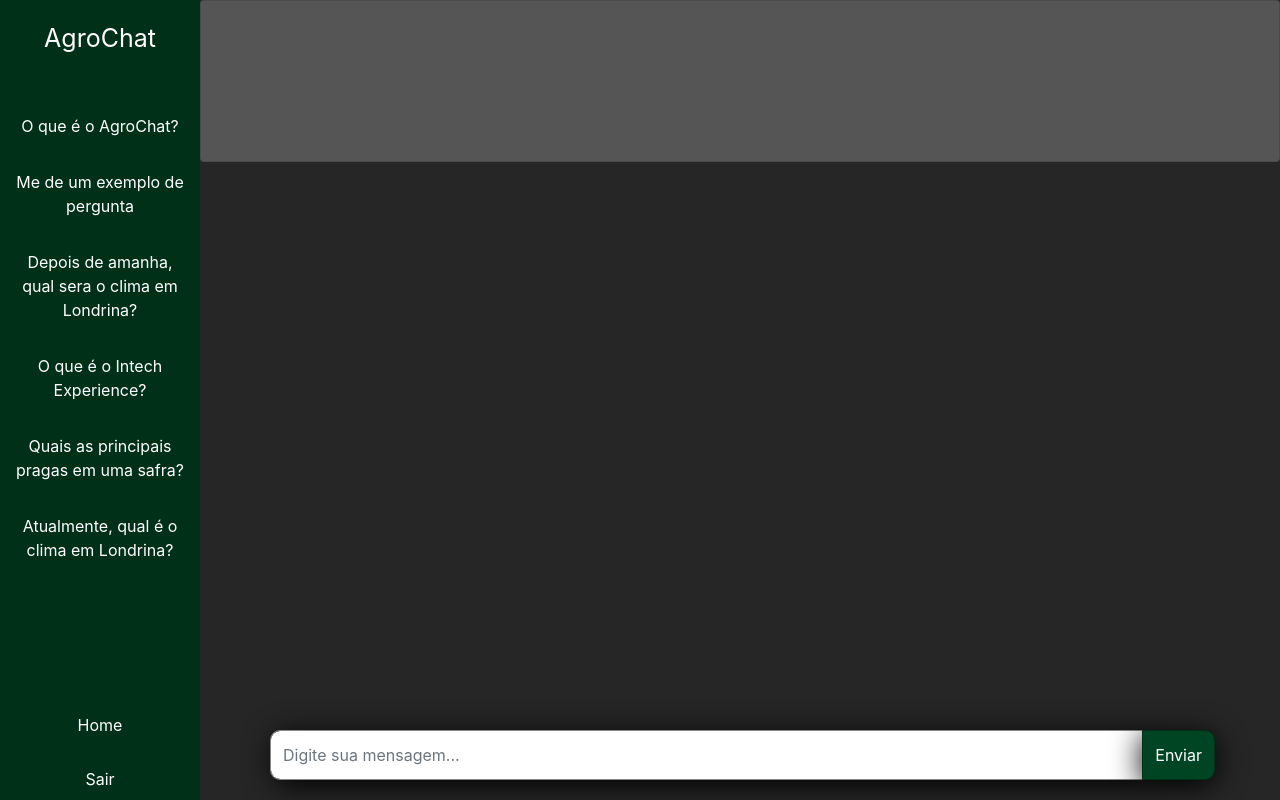
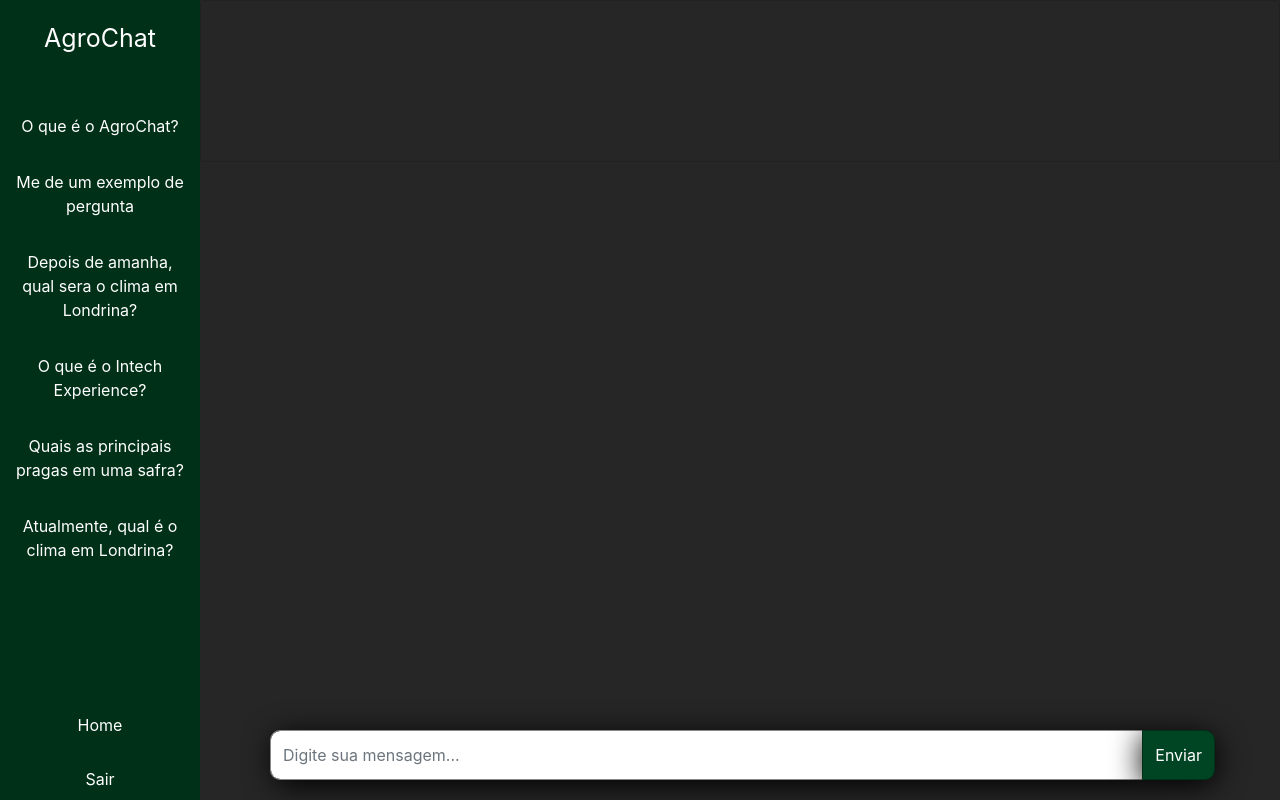
Before and after one commit to DiogoLepri/agrochat, a Django app: page /chatbot in a window 1280 px wide. Run offline with Django 4.2, Linux system fonts and the light colour scheme; a user stored in the database is signed in; data that the repository does not hold is empty; some libraries are stand-ins or nearby versions.

Commit message:
styles updates

```diff
--- a/static/chatbot/css/chatbot.css
+++ b/static/chatbot/css/chatbot.css
@@ -38,6 +38,14 @@ html {
     color: white;
   }
 
+  .flex-grow-1 {
+    -ms-flex-positive: 1!important;
+    flex-grow: 1!important;
+    background-color: #333 !important;
+
+
+  }
+
   .received {
     background-color: rgb(38, 38, 38);
     align-self: flex-start;
@@ -56,7 +64,7 @@ html {
   margin-right: 45px;
 }
   .messages-list {
-    background-color: #555;
+    background-color: rgb(38, 38, 38);
   }
   .message-input {
     flex: 1;
@@ -79,7 +87,7 @@ html {
 
 
   .btn-send {
-      background-color: #555;
+      background-color: rgb(38, 38, 38);
       color: white;
       box-shadow: black 0px 5px 30px;
       border-radius: 10px;
@@ -150,7 +158,7 @@ html {
      margin-bottom: 5%;
   }
   .card{
-      background-color: #555;
+      background-color: rgb(38, 38, 38) !important;
   }
   .text-white {
       color: #FFF!important;
@@ -169,7 +177,7 @@ html {
       justify-content: end;
   }
   .bg-primary{
-      background-color: #555!important;
+      background-color: rgb(38, 38, 38)!important;
   }
   .content-container {
       margin-left: 200px;
--- a/static/chatbot/css/home.css
+++ b/static/chatbot/css/home.css
@@ -152,6 +152,7 @@ footer p {
 
 .hero-text {
   background: url('https://blog.sensix.ag/wp-content/uploads/2021/03/r3c006186.jpg');
+  background-repeat: no-repeat;
   background-size: 100%;
   transform: translateZ(0) scale(1);
   z-index: 7;
--- a/static/chatbot/css/login.css
+++ b/static/chatbot/css/login.css
@@ -1,6 +1,8 @@
 body {
     background-image: url("https://blog.sensix.ag/wp-content/uploads/2021/03/r3c006186.jpg");
     background-size: 100%;
+    background-repeat: no-repeat;
+    background-position: center;
   }
   .login-container {
     display: flex;
--- a/templates/chatbot/chatbot.html
+++ b/templates/chatbot/chatbot.html
@@ -103,6 +103,14 @@
   const btnScrollBottom = document.getElementById('btn-scroll-bottom'); // Corrected ID
 
 
+  function formatResponse(response) {
+    const lines = response.split(/[:\-]/);
+    const formattedResponse = lines.map(line => line.trim()).join(':\n');
+    return formattedResponse;
+}
+
+
+
   function scrollToBottom() {
     messagesBox.scrollTop = messagesBox.scrollHeight;
   }
@@ -160,16 +168,10 @@
         const response = data.response;
         const messageItem = document.createElement('li');
         messageItem.classList.add('message', 'received');
-        messageItem.innerHTML = `
-        <div class="message-text">
-            <div class="message-sender">
-              <img id=lgg src="{% static '/images/logo.png' %}"><b> AgroChat</b>
-            </div>
-            <div class="message-content">
-            <br>
+        messageItem.innerText = `
+
                 ${response}
-            </div>
-        </div>
+
           `;
         messagesList.appendChild(messageItem);
         scrollToBottom();
@@ -285,7 +287,7 @@ document.addEventListener('DOMContentLoaded', function() {
         })
           .then(response => response.json())
           .then(data => {
-            const response = data.response;
+            const response = formatResponse(data.response);
             const responseItem = document.createElement('li');
             responseItem.classList.add('message', 'received');
             responseItem.innerHTML = `
@@ -293,13 +295,14 @@ document.addEventListener('DOMContentLoaded', function() {
                 <div class="message-sender">
                   <img id=lgg src="{% static '/images/logo.png' %}"> <b>AgroChat</b>
                 </div>
-                <div class="message-content">
+                <div class="message-content response">
                 <br>
                     ${response}
                 </div>
             </div>
               `;
             messagesList.appendChild(responseItem);
+            scrollToBottom();
           });
     }
 });
```
